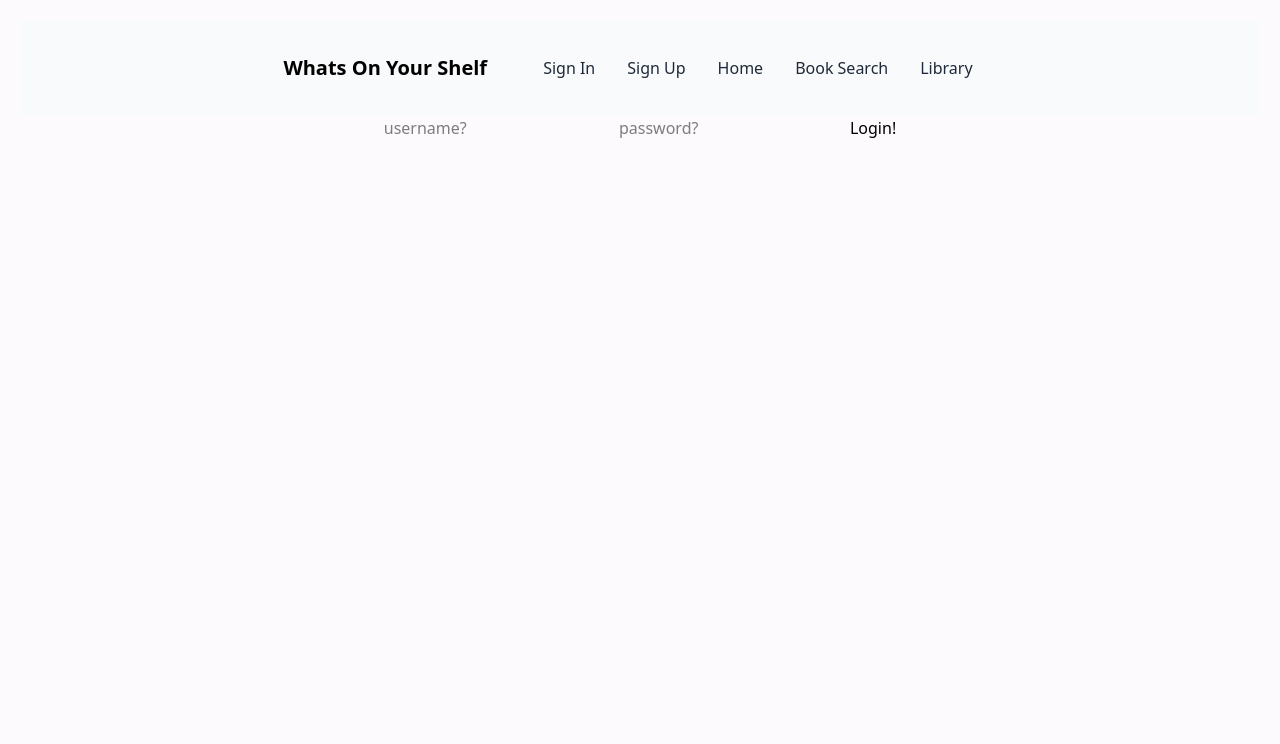
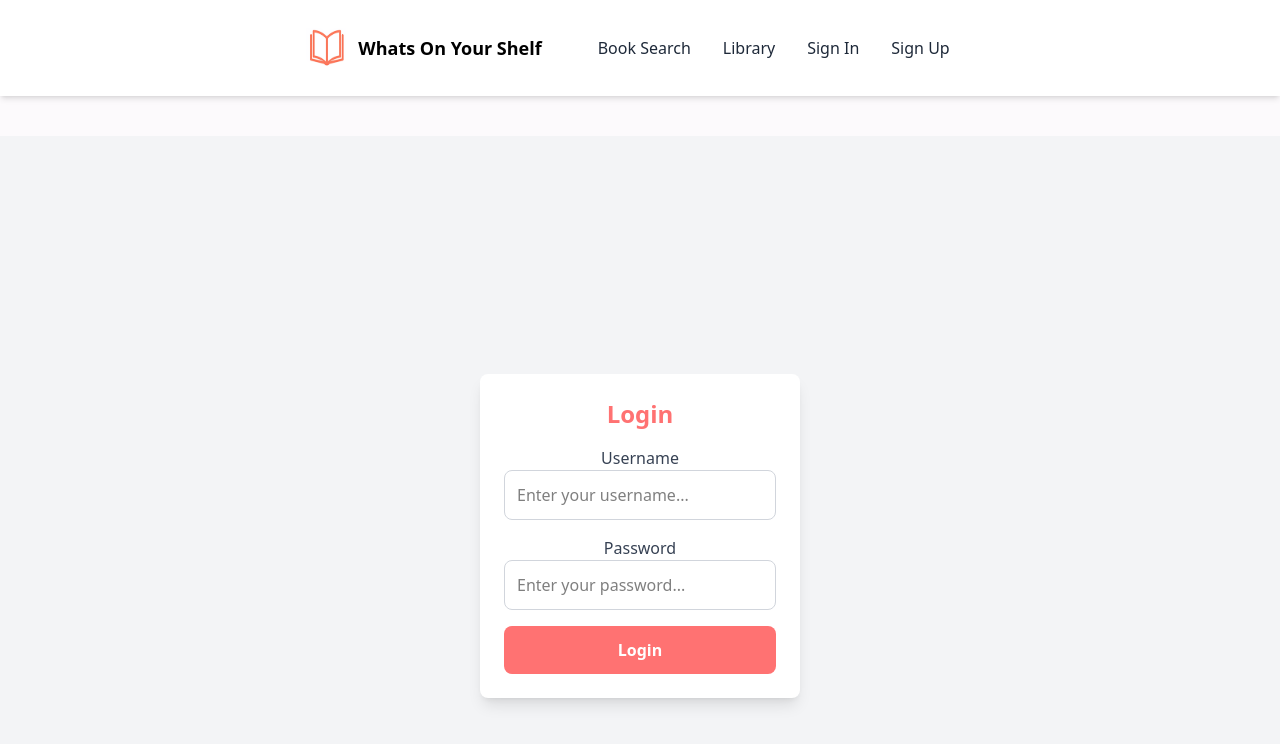
Before and after one commit to Saosyn/whats_on_your_shelf, a React (Vite) app in the folder client/: page /signin in a window 1280 px wide. Shown: the top 744 px of the page. Built offline with nearby package versions, Linux system fonts and the light colour scheme.

Commit message:
styleized and reorganinzed the navbar, adding styling to the search bar and the sign in page

```diff
--- a/client/src/App.jsx
+++ b/client/src/App.jsx
@@ -9,7 +9,7 @@ function App() {
   // const [count, setCount] = useState(0)
 
   return (
-    <div className='bg-[#FCFAFC] text-center p-5'>
+    <div className='bg-[#FCFAFC] text-center'>
       <Navbar />
       <div>
         <Outlet />
--- a/client/src/Pages/SignIn.jsx
+++ b/client/src/Pages/SignIn.jsx
@@ -27,17 +27,45 @@ const SignIn = () => {
 
 
     return(
-        <>
-        <form onSubmit={formSubmit}>
-        <label htmlFor="username"> </label>
-        <input id="username" type="text" placeholder="username?" name="username" onChange={(event) => setUsername(event.target.value)}>
-        </input>
-        <label htmlFor="password"> </label>
-        <input id="password" type="text" placeholder="password?" name="password" onChange={(event) => setPassword(event.target.value)}>
-        </input>
-        <button type="submit">Login!</button>
-        </form>
-        </>
+        <div className="flex justify-center items-center min-h-screen bg-gray-100">
+      <form
+        onSubmit={formSubmit}
+        className="bg-white p-6 rounded-lg shadow-lg w-80"
+      >
+        <h2 className="text-center text-2xl font-bold text-[#FF7272] mb-4">Login</h2>
+
+        <div className="mb-4">
+          <label htmlFor="username" className="block text-gray-700 font-medium">Username</label>
+          <input
+            id="username"
+            type="text"
+            placeholder="Enter your username..."
+            name="username"
+            onChange={(event) => setUsername(event.target.value)}
+            className="w-full p-3 border border-gray-300 rounded-lg focus:outline-none focus:ring-2 focus:ring-[#FF7272]"
+          />
+        </div>
+
+        <div className="mb-4">
+          <label htmlFor="password" className="block text-gray-700 font-medium">Password</label>
+          <input
+            id="password"
+            type="password"
+            placeholder="Enter your password..."
+            name="password"
+            onChange={(event) => setPassword(event.target.value)}
+            className="w-full p-3 border border-gray-300 rounded-lg focus:outline-none focus:ring-2 focus:ring-[#FF7272]"
+          />
+        </div>
+
+        <button
+          type="submit"
+          className="w-full bg-[#FF7272] text-white font-semibold p-3 rounded-lg hover:bg-[#FF3737] transition"
+        >
+          Login
+        </button>
+      </form>
+    </div>
     )
 
 }
--- a/client/src/components/BookCard.jsx
+++ b/client/src/components/BookCard.jsx
@@ -3,7 +3,7 @@ import AddToListButton from "./AddToListButton";
 
 const BookCard = ({ book, addToMyBooks }) => {
   return (
-    <div className="flex flex-wrap flex-col border-1 border-[#D9D9D9] rounded-lg pb-8 pt-3.5 px-3.5 max-w-[350px] max-h-[900px]">
+    <div className="flex flex-wrap flex-col border-1 bg-white  border-[#D9D9D9] rounded-lg pb-8 pt-3.5 px-3.5 max-w-[350px] max-h-[900px]">
       <div className="h-[500px] w-auto">
         <img
           src={book.cover}
--- a/client/src/components/Navbar.jsx
+++ b/client/src/components/Navbar.jsx
@@ -1,31 +1,32 @@
-import { Link } from "react-router-dom"
-import React from "react"
+import { Link } from "react-router-dom";
+import React from "react";
+import logo from "../assets/logo.png";
 
-export default function Navbar(){
-    return(
+export default function Navbar() {
+  return (
     <>
-            <div className="h-24 bg-gray-50 flex items-center justify-center">
-                <h2 className="font-bold text-xl"> <Link to='/'>Whats On Your Shelf</Link></h2>
+      <div className="h-24 bg-white shadow-md flex items-center justify-center mb-10">
+      <Link to="/" className="flex items-center">
+        <img src={logo} alt="Logo" className="w-10 h-10 mr-3" />
+        <h2 className="font-bold text-lg">Whats On Your Shelf</h2>
+      </Link>
         <div>
           <ul className="flex flex-wrap ml-12 align-middle text-gray-800">
-                        <li className="mr-4 hover:bg-blue-400 hover:text-lg hover:text-white transition-all duration-300 p-2 rounded">
-                            <Link to='/signin'>Sign In</Link>
+            <li className="mr-4  hover:bg-[#FF7272] hover:text-lg hover:text-white transition-all duration-300 p-2 rounded">
+              <Link to="/results">Book Search</Link>
             </li>
-                        <li className="mr-4  hover:bg-blue-400 hover:text-lg hover:text-white transition-all duration-300 p-2 rounded">
-                            <Link to='/signup'>Sign Up</Link>
+            <li className="mr-4  hover:bg-[#FF7272] hover:text-lg hover:text-white transition-all duration-300 p-2 rounded">
+              <Link to="/library">Library</Link>
             </li>
-                        <li className="mr-4  hover:bg-blue-400 hover:text-lg hover:text-white transition-all duration-300 p-2 rounded">
-                            <Link to='/'>Home</Link>
+            <li className="mr-4 hover:bg-[#FF7272] hover:text-lg hover:text-white transition-all duration-300 p-2 rounded">
+              <Link to="/signin">Sign In</Link>
             </li>
-                        <li className="mr-4  hover:bg-blue-400 hover:text-lg hover:text-white transition-all duration-300 p-2 rounded">
-                            <Link to='/results'>Book Search</Link>
-                        </li>
-                        <li className="mr-4  hover:bg-blue-400 hover:text-lg hover:text-white transition-all duration-300 p-2 rounded">
-                            <Link to='/library'>Library</Link>
+            <li className="mr-4  hover:bg-[#FF7272] hover:text-lg hover:text-white transition-all duration-300 p-2 rounded">
+              <Link to="/signup">Sign Up</Link>
             </li>
           </ul>
         </div>
       </div>
     </>
-    )
+  );
 }
--- a/client/src/components/Search.jsx
+++ b/client/src/components/Search.jsx
@@ -2,14 +2,20 @@ import React from "react";
 
 const Search = ({ query, setQuery, searchBooks }) => {
   return (
-    <div>
+    <div className="flex items-center space-x-2 bg-white p-4 rounded-lg shadow-md w-2/3 h-12">
       <input
         type="text"
         value={query}
         onChange={(e) => setQuery(e.target.value)}
         placeholder="Search for books..."
+        className="w-full p-3 border border-gray-300 rounded-xl h-8 focus:outline-none focus:ring-2 focus:ring-[#FF7272]"
       />
-      <button onClick={searchBooks}>Search</button>
+      <button
+        onClick={searchBooks}
+        className="h-8 px-5 bg-[#FF7272] text-white rounded-lg hover:bg-[#FF3737] transition flex items-center justify-center"
+      >
+        Search
+      </button>
     </div>
   );
 };
--- a/client/src/components/SearchResults.jsx
+++ b/client/src/components/SearchResults.jsx
@@ -3,7 +3,7 @@ import BookCard from "./BookCard";
 
 const SearchResults = ({ books, addToMyBooks, loading }) => {
   return (
-    <div style={{ marginTop: "20px" }}>
+    <div className="mt-20 flex flex-wrap justify-center align-middle">
       {loading ? (
         <p>Loading...</p>
       ) : (
--- a/client/src/components/Textbox.jsx
+++ b/client/src/components/Textbox.jsx
@@ -76,8 +76,7 @@ const Textbox = () => {
   };
 
   return (
-    <div>
-      <h1>Book Search</h1>
+    <div className="flex flex-wrap justify-center align-middle">
       {/* Now searchBooks is correctly passed down */}
       <Search query={query} setQuery={setQuery} searchBooks={searchBooks} />
       <SearchResults books={books} addToMyBooks={addToMyBooks} loading={loading} />
```
Also changed, not shown: client/src/assets/logo.png (added), 1 other file (tests, documents, lock files or other folders). Lines whose indentation alone changed are shown as unchanged.
